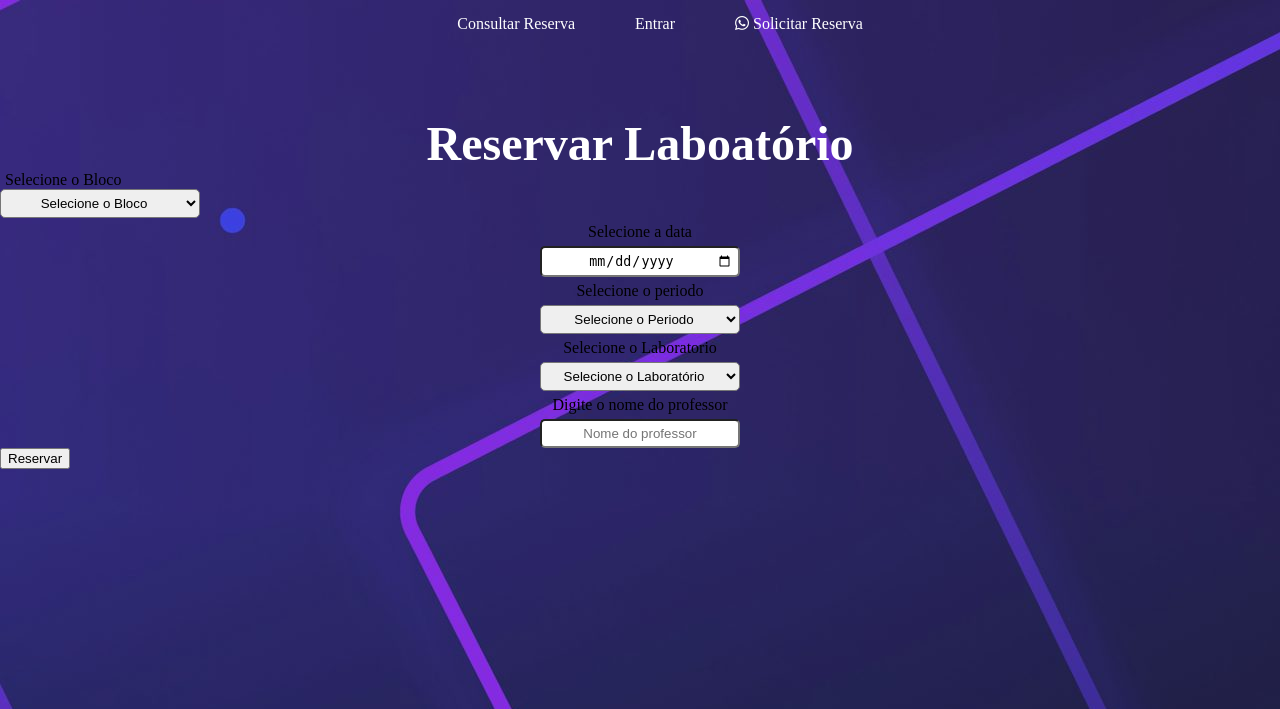
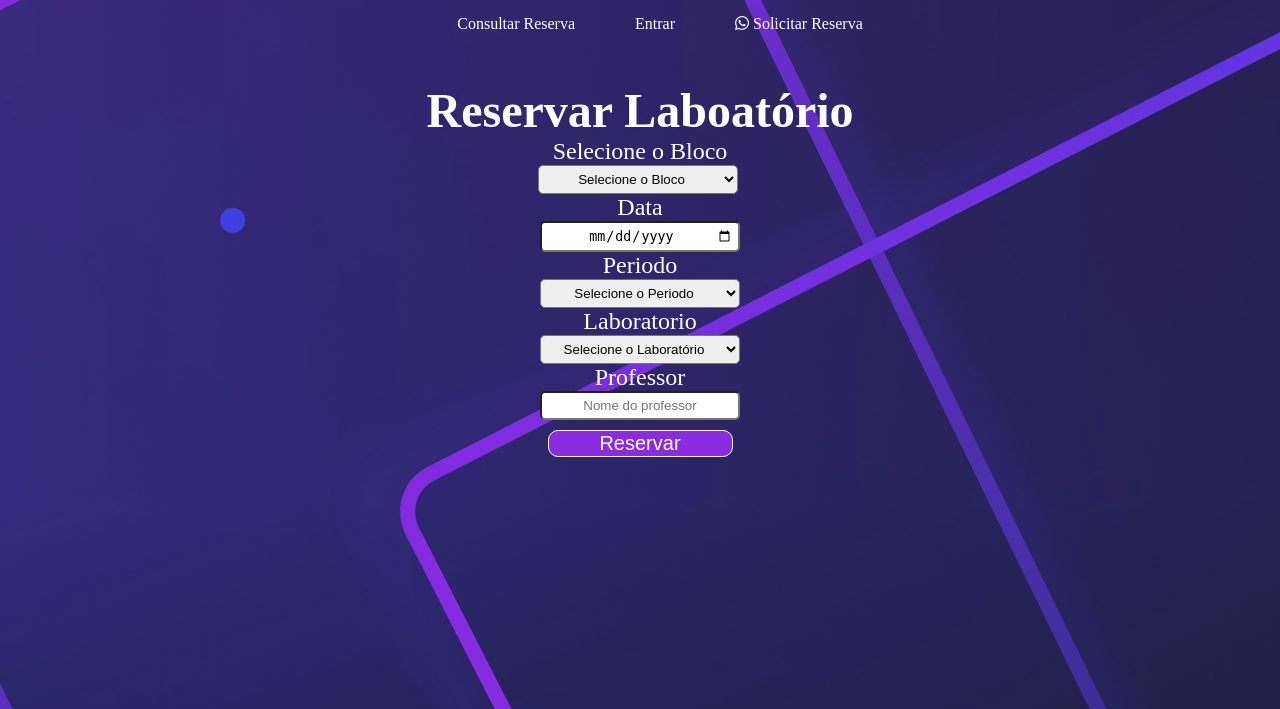
Before and after one commit to Endrio-Korb/uniasselvi-reserva, a Django app: page /reservas/reservas/ in a window 1280 px wide. Shown: the top 709 px of the page. Run offline with Django 4.2, Linux system fonts and the light colour scheme; tables that the repository leaves empty hold one stand-in row (values such as "Sample post"); some libraries are stand-ins or nearby versions.

Commit message:
Alterado css da pagina de reservas

```diff
--- a/reservas/templates/partials/modules.html
+++ b/reservas/templates/partials/modules.html
@@ -2,19 +2,13 @@
 
    <!-- Data da Reserva -->
    <div class="container">
-      <label for="data">Selecione a data</label>
-      <div class="row">
-         <div class="col">
+      <label class="text" for="data">Data</label>
       <input id='data' class='input data-module'type="date" name="data">
-         </div>
-      </div>
    </div>
 
    <!-- Periodos -->
    <div class="container">
-      <label for="periodo">Selecione o periodo</label>
-      <div class="row">
-         <div class="col">
+   <label class="text" for="periodo">Periodo</label>
          <select id='periodo' class='input' name="periodo" >
          <option selected>Selecione o Periodo</option>
          {% for periodo in periodos %}
@@ -22,14 +16,10 @@
          {% endfor %}
          </select>
    </div>
-      </div>
-   </div>
 
    <!-- Laboratórios -->
    <div class="container">
-      <label for="laboratorio">Selecione o Laboratorio</label>
-      <div class="row">
-         <div class="col">
+      <label class="text" for="laboratorio">Laboratorio</label>
       <select id='laboratorio' class='input' name="nome_lab" id="">
          <option selected>Selecione o Laboratório</option>
          {% for lab in laboratorios %}
@@ -37,14 +27,10 @@
          {% endfor %}
       </select>
    </div>
-      </div>
-   </div>
 
    <!-- Nome Professor -->
    <div class="container">
-      <label for="professor">Digite o nome do professor</label>
-      <div class="row">
-         <div class="col">
+      <label class="text" for="professor">Professor</label>
       <input id='professor' class='input' type="text" name='nome_professor' placeholder="Nome do professor" list='lista_professores'>
       <datalist id='lista_professores'>
             {% for professor in professores %}
@@ -52,5 +38,3 @@
             {% endfor %}
       </datalist>
    </div>
-      </div>
-   </div>
--- a/reservas/templates/reserva_labs.html
+++ b/reservas/templates/reserva_labs.html
@@ -5,12 +5,16 @@
 
 
    <h1 class="tittle text text-center">Reservar Laboatório</h1>
-   <h2 class="text-erro text-center">{{erro}}</h2>
+   {% if erro %}
+      <div class="container">
+         <div class="erro">
+            <p class='mensagem_erro'>{{erro}}</p>
+         </div>
+      </div>
+   {% endif %}
    {% comment %} Lista de inputs para registrar uma reserva {% endcomment %}
-   <div class="container-flex-column">
-      <label  for="select-htmx">Selecione o Bloco</label>
-      <div class="row">
-         <div class="col">
+   <div class="container">
+      <label   class="text" for="select-htmx">Selecione o Bloco</label>
       <form action="{% url "reservas:registrar_reserva" %}" method="POST"> {% csrf_token %}
          <select  name="blocos" id='select-htmx'
          hx-get="{% url "reservas:modules" %}"
@@ -28,12 +32,9 @@
          <div id="modules">
             {% include 'partials/modules.html' %}
          </div>
-
-               <input type="submit" class='btn' value='Reservar'>
+         <button>Reservar</button>
       </form>
 
    </div>
-      </div>
-   </div>
 
 {% endblock content %}
--- a/static/css/style.css
+++ b/static/css/style.css
@@ -28,10 +28,6 @@ body {
     align-items: center;
 }
 
-.text-erro {
-    color:red;
-}
-
 .sucesso,
 .erro {
     display: flex;
@@ -45,9 +41,7 @@ body {
 
 .mensagem_sucesso,
 .mensagem_erro {
-    display: flex;
-    justify-content: center;
-    align-content: center;
+    text-align: center;
     color: blueviolet;
     padding: 10px;
     border-radius: 10px;
@@ -287,11 +281,20 @@ i#burguer {
     margin: auto;
 }
 
-.container input, label, select {
+.container input, select {
     text-align: center;
     padding: 5px;
     border-radius: 5px;
     width: 200px;
+}
+
+.container label {
+    text-align: center;
+
+}
+
+.container form {
+    justify-content: center;
 }
 
 .ip-link {
```
Lines whose indentation alone changed are shown as unchanged.
